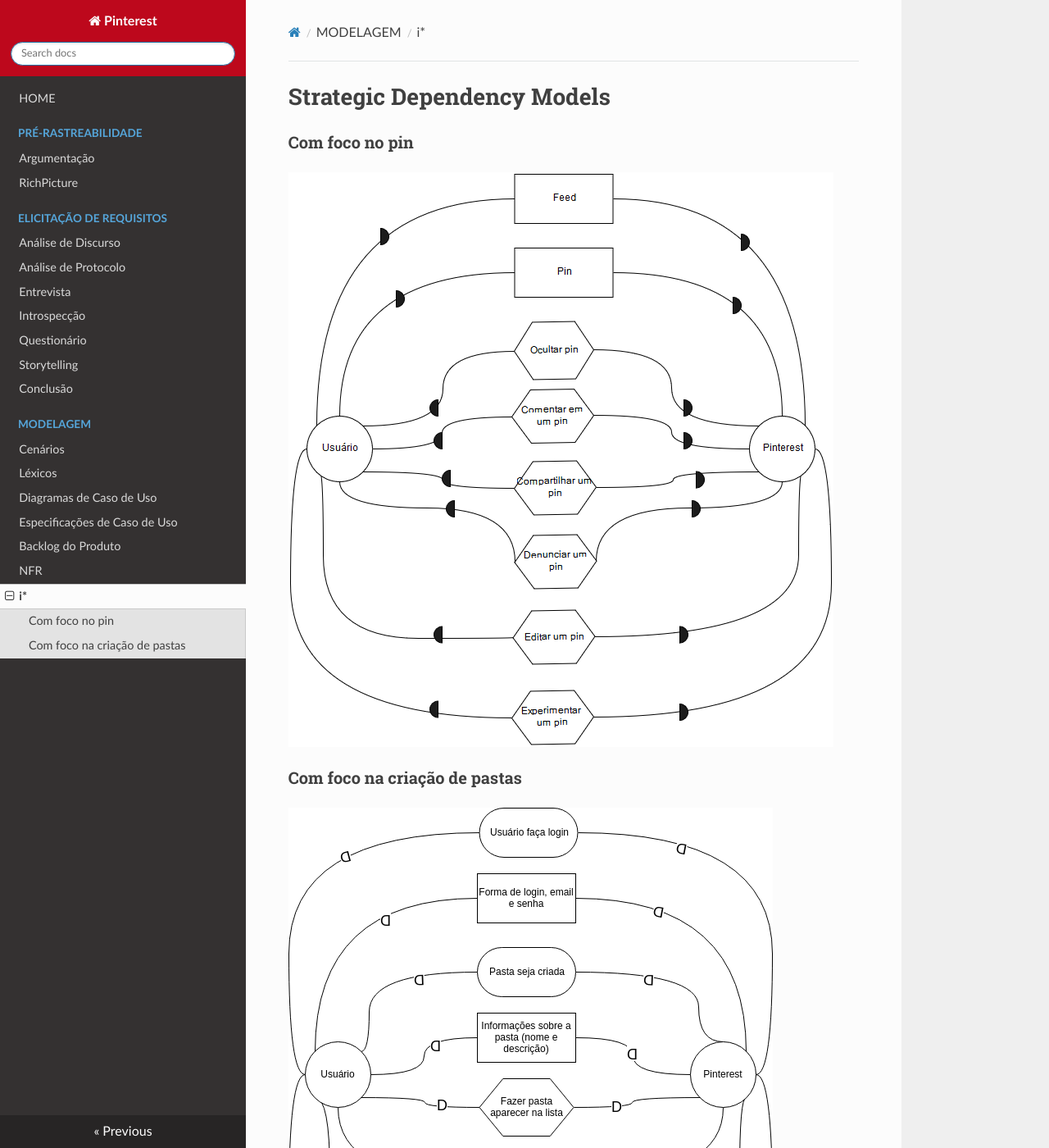
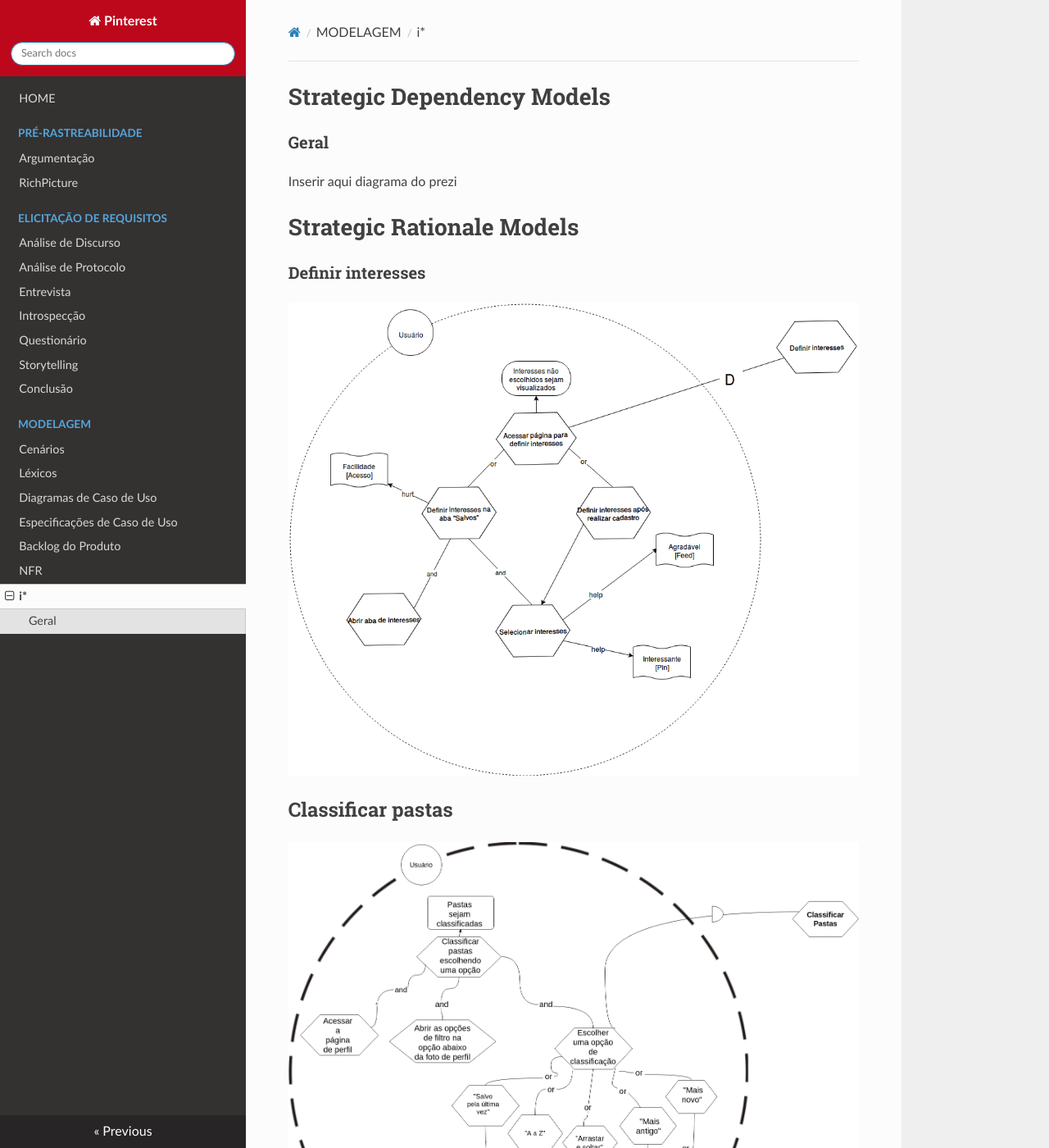
Before and after one commit to joberthrogers18/2018.2-Requisitos-Pinterest, an MkDocs documentation site: the page built from docs/iStar.md, in a window 1280 px wide and 1400 px high. Shown: the whole window at 82% size. Built offline with MkDocs 1.6.1, drawn with Linux system fonts in a browser that asks for light colours; nearby versions of some CDN libraries; old or Windows-style settings are respelled for this version of MkDocs; some of the changed text lies outside the part shown.

Commit message:
Updating define interests istar and removing searching for pins

```diff
--- a/docs/iStar.md
+++ b/docs/iStar.md
@@ -1,22 +1,18 @@
 # Strategic Dependency Models
 
-### Com foco no pin
-![](img/general_dependency.png)
-
-### Com foco na criação de pastas
-
-![](img/folder_dependency.png)
+### Geral
+Inserir aqui diagrama do prezi
 
 # Strategic Rationale Models
 
 ### Definir interesses
-![](img/rationale_definir_interesses.png)
+![](img/rationale_definir_interesses2.png)
 
 ## Classificar pastas
 ![](img/Rationale-Classificar_Pastas.png)
 
 ## Pesquisar Pins
-![](img/iStar_Rationale_Pesquisar_Por_Foto.png)
+Inserir aqui de pesquisa
 
 ## Seguir usuário
 ![](img/rationale_seguir_usuario.png)
```
Also changed, not shown: docs/img/general_dependency.png (deleted), docs/img/iStar_Rationale_Pesquisar_Por_Foto.png (deleted), docs/img/rationale_definir_interesses.png (deleted), docs/img/rationale_definir_interesses2.png (added).
